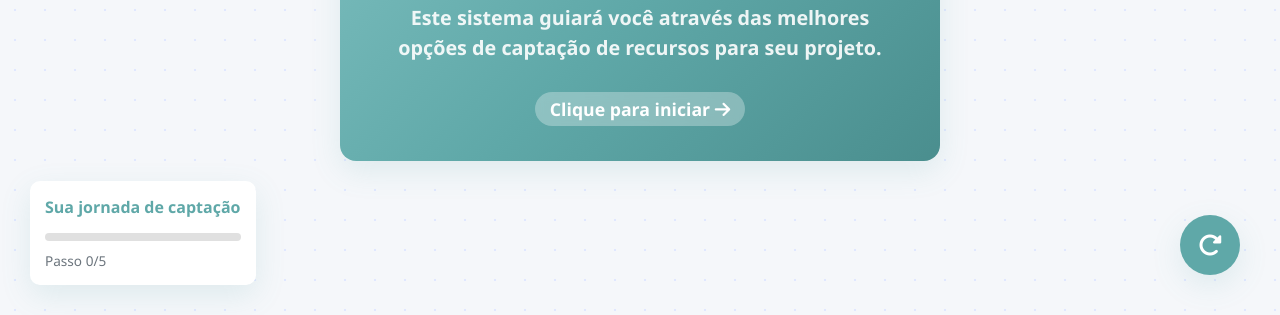
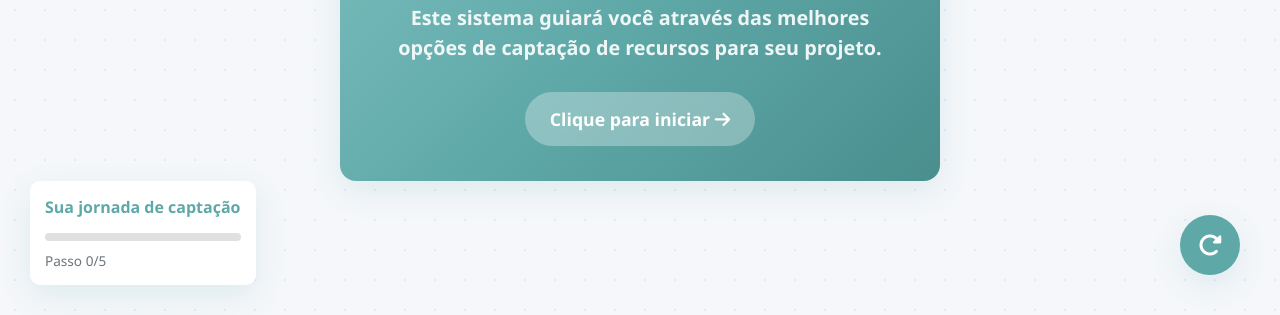
Before and after one commit to thaispaivacaliandra/processodecaptacao, a plain HTML site: page index.html in a window 1280 px wide. Shown: the part 485-800 px from the top of the page. Drawn offline with Linux system fonts and the light colour scheme.

Commit message:
ajueste css

```diff
--- a/index.html
+++ b/index.html
@@ -285,7 +285,7 @@ display: none;
 .badge {
 display: inline-block;
 background: rgba(255, 255, 255, 0.3);
-padding: 5px 15px;
+padding: 15px 25px;
 border-radius: 30px;
 font-size: 0.85em;
 margin-top: 15px;
@@ -476,6 +476,7 @@ h1 {
     bottom: 30px;
     left: 30px;
     max-width: calc(100% - 60px);
+    display: none;
 }
 
 .restart-btn {
```
